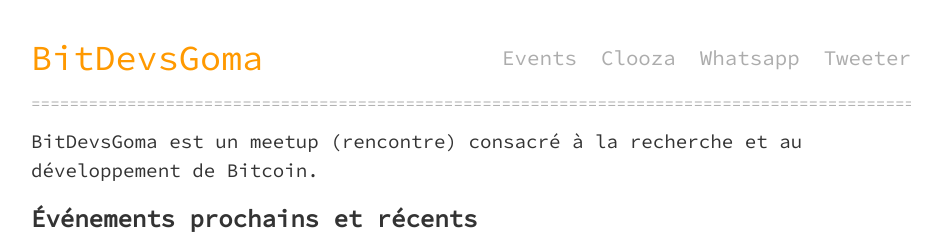
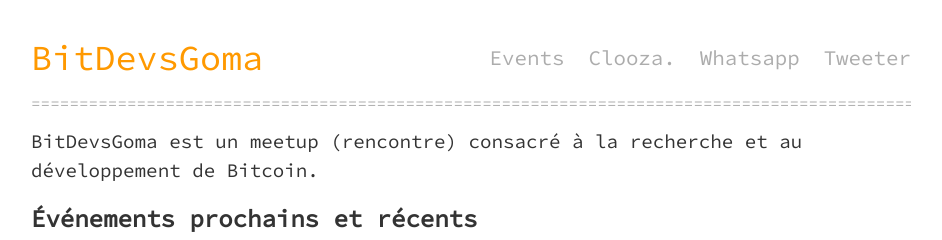
Before and after one commit to BitdevsGoma/Bitdevsgoma.org, a Jekyll site: the page built from index.html, in a window 1280 px wide. Shown: the top 240 px of the page, without its empty margins (169-1111 px from the left). Built offline with Jekyll 4.4.1, drawn with Linux system fonts in a browser that asks for light colours.

Commit message:
another updating
ok

```diff
--- a/_data/settings.yml
+++ b/_data/settings.yml
@@ -3,6 +3,6 @@ tagline: 'BitDevsGoma est une rencontre mensuelle consacrée à la recherche et
 
 menu:
   - {name: 'Events', url: '/events'}
-  - {name: 'Clooza', url: 'https://clooza.com/events/BITDEVSGOMA', external: true}
+  - {name: 'Clooza.', url: 'https://clooza.com/events/BITDEVSGOMA', external: true}
   - {name: 'Whatsapp', url: 'https://chat.whatsapp.com/LDcuoctOUBE5dp9eYnjx1V', external: true}
   - {name: 'Tweeter', url: 'https://x.com/bitdevsGoma', external: true}
```
